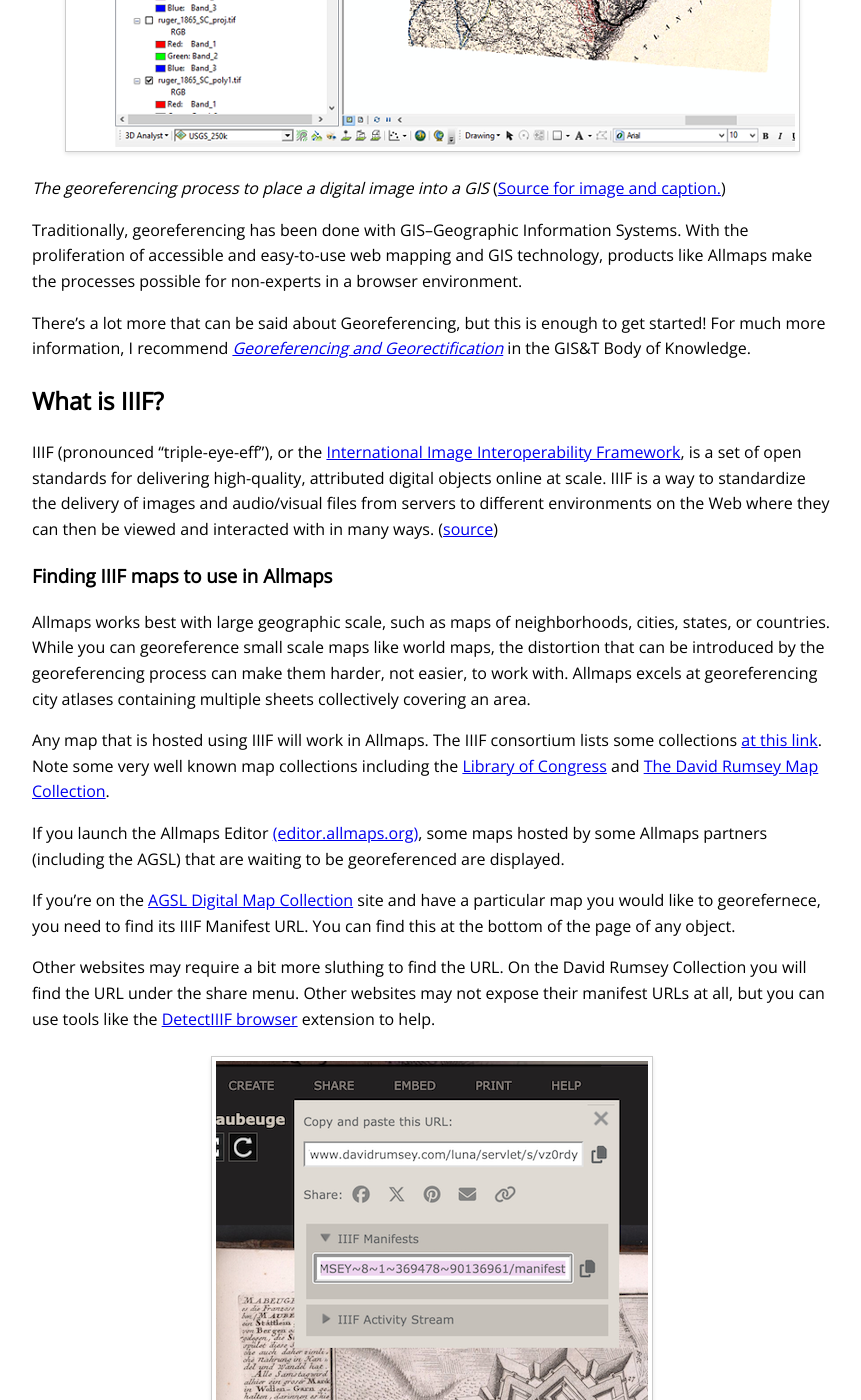
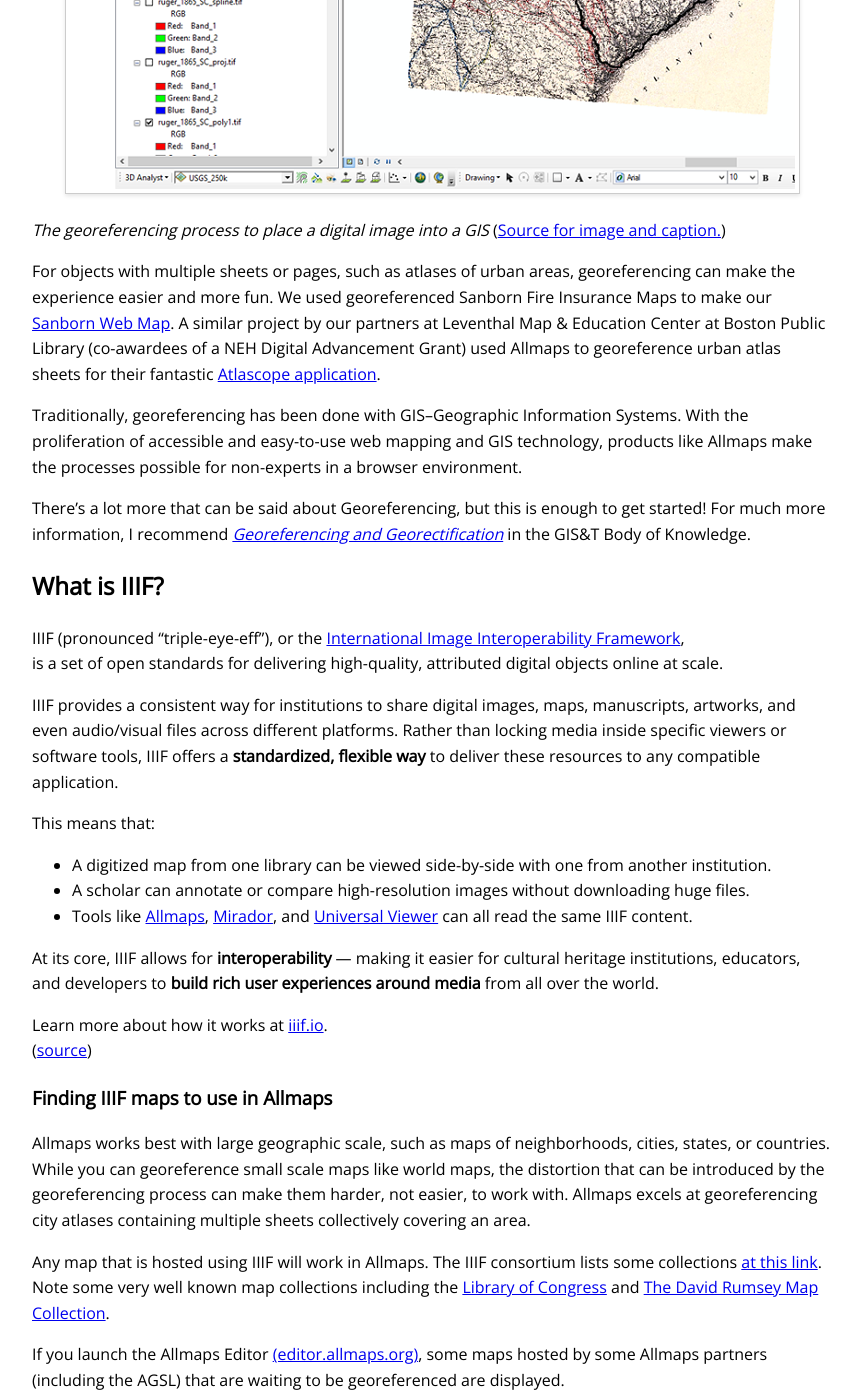
Before and after one commit to UWM-Libraries/allmaps-intro-workshop, a Jekyll site: the page built from Georef-and-IIIF.md, in a window 1280 px wide and 1400 px high, scrolled down 1822 px. Shown: the whole window, without its empty margins (208-1069 px from the left). Built offline with Jekyll 4.4.1, drawn with Linux system fonts in a browser that asks for light colours; some of the changed text lies outside the part shown.

Commit message:
Expand intro materials

```diff
--- a/Georef-and-IIIF.md
+++ b/Georef-and-IIIF.md
@@ -35,15 +35,21 @@
 seeing them overlaid over modern satellite imagery adds additional context and the ability to make comparison over time.
 
 Georeferencing scanned maps enables some useful analysis methods:
-One can extract information from a map, such as locations of topographic features like villages, mountains, rivers, or roads.
-Overlaid on top of one-another, two maps can be directly compared or verified.
-And for large sets of maps that use many sheets to cover a geographic area, georeferencing can help create a *mosaic* for viewing
+- One can extract information from a map, such as locations of topographic features like villages, mountains, rivers, or roads.
+- Overlaid on top of one-another, two maps can be directly compared or verified.
+- And for large sets of maps that use many sheets to cover a geographic area, georeferencing can help create a *mosaic* for viewing
 multiple sheets at once.
 
 The example below shows the South Carolina state line being overlaid on a historic map in GIS, a basic yet useful function made possible by georeferencing.
 
 ![image](images/georef_bok.png)
 *The georeferencing process to place a digital image into a GIS* ([Source for image and caption.](https://gistbok-ltb.ucgis.org/page/27/concept/8131))
+
+For objects with multiple sheets or pages, such as atlases of urban areas, georeferencing can make the experience easier and more fun.
+We used georeferenced Sanborn Fire Insurance Maps to make our
+[Sanborn Web Map](https://webgis.uwm.edu/agsl/sanborn/).
+A similar project by our partners at Leventhal Map & Education Center at Boston Public Library (co-awardees of a NEH Digital Advancement Grant) used Allmaps
+to georeference urban atlas sheets for their fantastic [Atlascope application](https://www.atlascope.org/).
 
 Traditionally, georeferencing has been done with GIS--Geographic Information Systems.
 With the proliferation of accessible and easy-to-use web mapping and GIS technology,
@@ -56,8 +62,18 @@
 
 IIIF (pronounced “triple-eye-eff”), or the [International Image Interoperability Framework](https://iiif.io/),
 is a set of open standards for delivering high-quality, attributed digital objects online at scale.
-IIIF is a way to standardize the delivery of images and audio/visual files from servers to different
-environments on the Web where they can then be viewed and interacted with in many ways.
+
+IIIF provides a consistent way for institutions to share digital images, maps, manuscripts, artworks, and even audio/visual files across different platforms. Rather than locking media inside specific viewers or software tools, IIIF offers a **standardized, flexible way** to deliver these resources to any compatible application.
+
+This means that:
+
+- A digitized map from one library can be viewed side-by-side with one from another institution.
+- A scholar can annotate or compare high-resolution images without downloading huge files.
+- Tools like [Allmaps](https://allmaps.org/), [Mirador](https://projectmirador.org/), and [Universal Viewer](https://universalviewer.io/) can all read the same IIIF content.
+
+At its core, IIIF allows for **interoperability** — making it easier for cultural heritage institutions, educators, and developers to **build rich user experiences around media** from all over the world.
+
+Learn more about how it works at [iiif.io](https://iiif.io/get-started/how-iiif-works/).
 ([source](https://iiif.io/get-started/how-iiif-works/))
 
 
```
